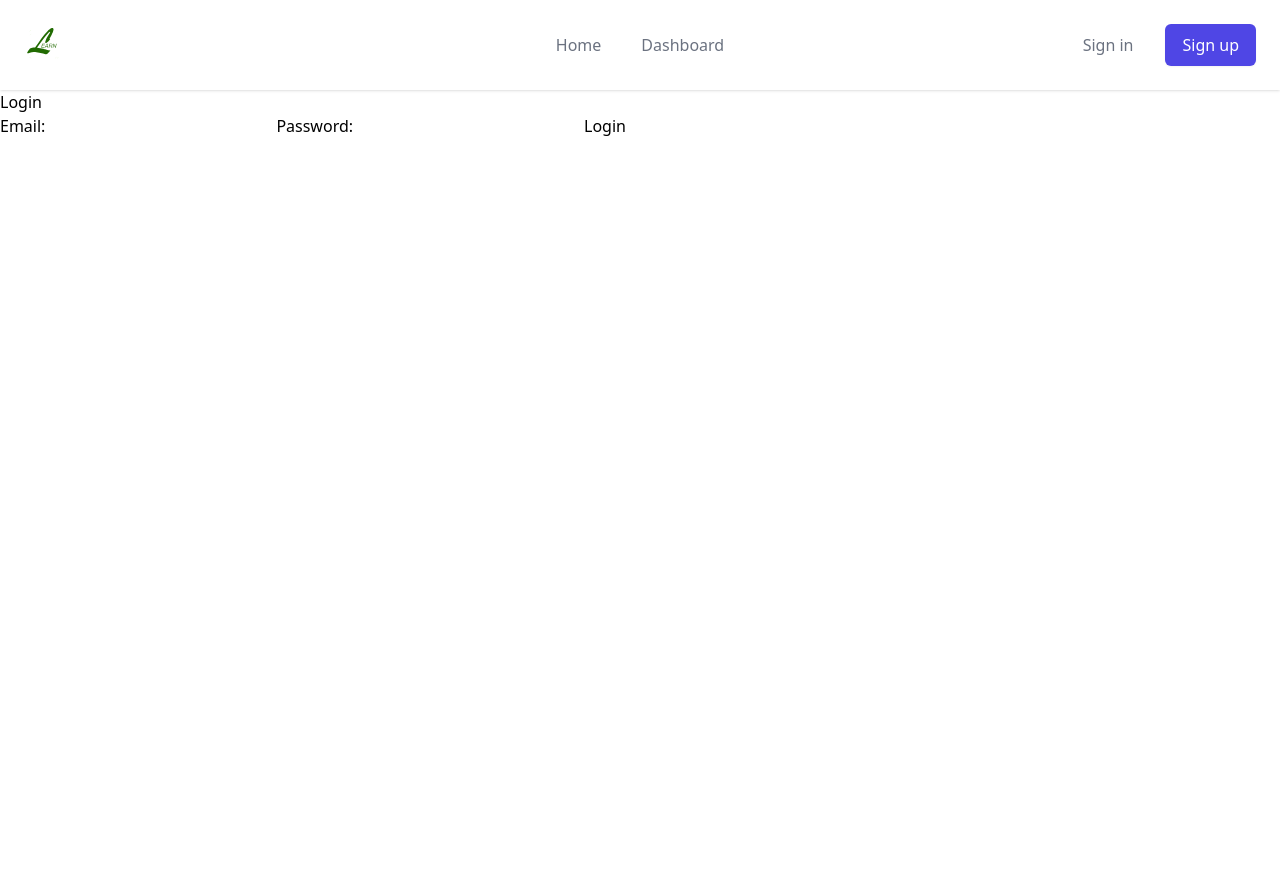
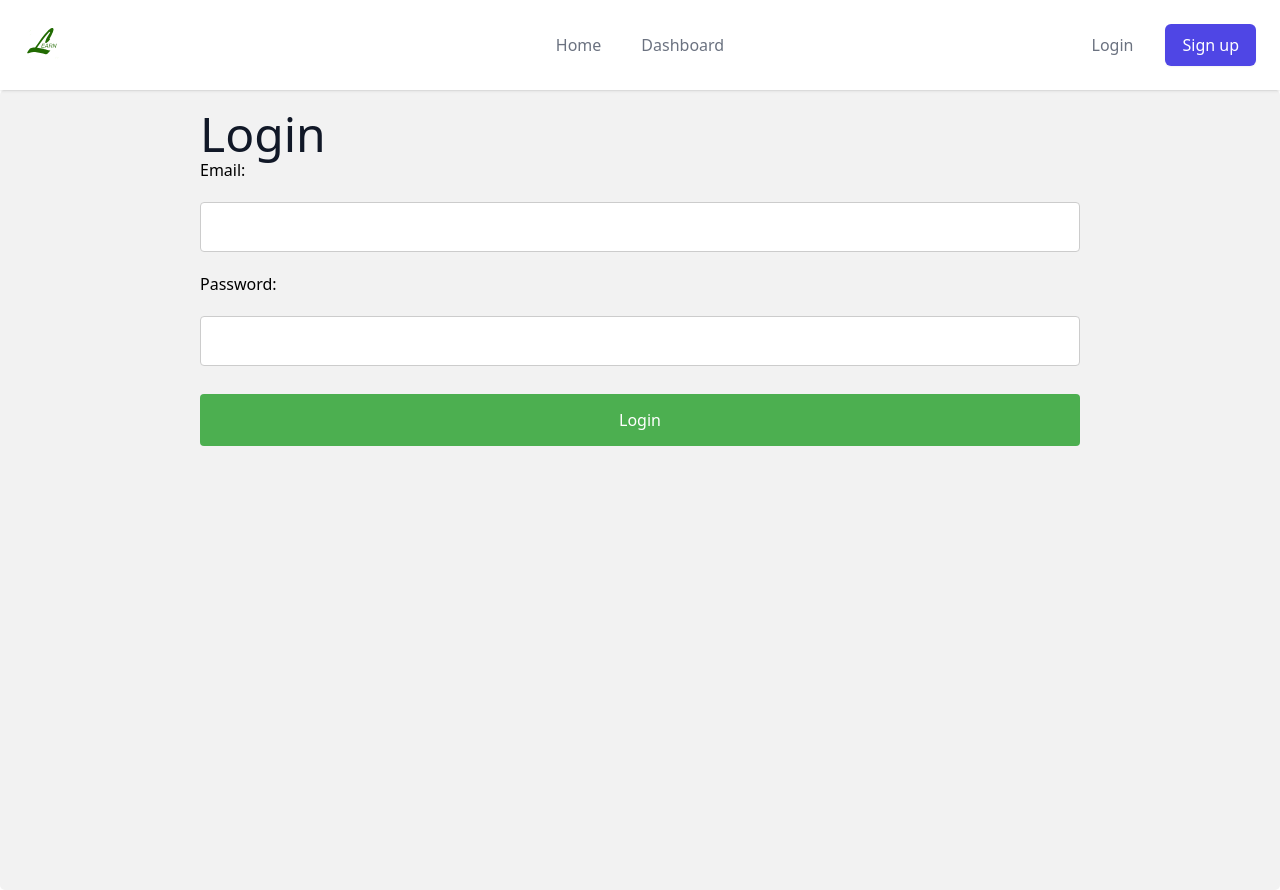
Before and after one commit to Annalartey/AltSchool-Second-Sem-Exams, a React (Vite) app: page /login in a window 1280 px wide. Before the commit the page ends 800 px from the top, so only its background shows below. Built offline with nearby package versions, Linux system fonts and the light colour scheme.

Commit message:
I made new changes

```diff
--- a/src/App.css
+++ b/src/App.css
@@ -216,3 +216,39 @@ h1{
   background-color: #45a049;
 }
 } */
+
+
+
+
+
+
+
+.form{
+  height: 100vh;
+  border-radius: 5px;
+  background-color: #f2f2f2;
+  padding: 20px 200px;
+}
+.form input{
+  width: 100%;
+  padding: 12px 20px;
+  margin: 20px 0;
+  display: inline-block;
+  border: 1px solid #ccc;
+  border-radius: 4px;
+  box-sizing: border-box;
+}
+.form button{
+  width: 100%;
+  background-color: #4CAF50;
+  color: white;
+  padding: 14px 20px;
+  margin: 8px 0;
+  border: none;
+  border-radius: 4px;
+  cursor: pointer;
+}
+
+.form button:hover {
+  background-color: #45a049;
+}
--- a/src/components/Header.jsx
+++ b/src/components/Header.jsx
@@ -1,36 +1,5 @@
-// import React from 'react'
 import {Link} from 'react-router-dom'
 import logo from '../images/logo.svg'
-
-// function Header() {
-//   return (
-//     <div className='App-header'>
-//       <div className='logo'>Learn</div>
-//       <nav>
-//         <Link to = "/"><ul>Home</ul></Link>
-//         <Link to = "/dashboard"><ul>Dashboard</ul></Link>
-//       </nav>
-//       <nav>
-//         <Link to = "/login"><ul>Login</ul></Link>
-//         <Link to = "/signup"><ul>Signup</ul></Link>
-//       </nav>
-//     </div>
-//   )
-// }
-
-// export default Header
-
-
-
-
-
-
-
-
-
-
-
-
 import React, { Fragment } from 'react'
 import { Popover, Transition } from '@headlessui/react'
 import {
@@ -49,7 +18,7 @@ export default function Header() {
                 <img
                   className="h-8 w-auto sm:h-10"
                   src={logo}
-                  alt=""
+                  alt="learn logo"
                 />
               </a>
             </div>
@@ -69,15 +38,14 @@ export default function Header() {
               </Link>
             </Popover.Group>
             <div className="hidden items-center justify-end md:flex md:flex-1 lg:w-0">
-              <a href="#" className="whitespace-nowrap text-base font-medium text-gray-500 hover:text-gray-900">
-                Sign in
-              </a>
-              <a
-                href="#"
+              <Link to="/login" className="whitespace-nowrap text-base font-medium text-gray-500 hover:text-gray-900">
+                Login
+              </Link>
+              <Link to="/signup"
                 className="ml-8 inline-flex items-center justify-center whitespace-nowrap rounded-md border border-transparent bg-indigo-600 px-4 py-2 text-base font-medium text-white shadow-sm hover:bg-indigo-700"
               >
                 Sign up
-              </a>
+              </Link>
             </div>
           </div>
         </div>
@@ -98,26 +66,25 @@ export default function Header() {
             <div className="divide-y-2 divide-gray-50 rounded-lg bg-white shadow-lg ring-1 ring-black ring-opacity-5">
               <div className="space-y-6 py-6 px-5">
                 <div className="grid grid-cols-2 gap-y-4 gap-x-8">
-                  <a href="#" className="text-base font-medium text-gray-900 hover:text-gray-700">
-                    Pricing
-                  </a>
+                  <Link to="/" className="text-base font-medium text-gray-900 hover:text-gray-700">
+                    Home
+                  </Link>
 
-                  <a href="#" className="text-base font-medium text-gray-900 hover:text-gray-700">
-                    Docs
-                  </a>
+                  <Link to="/dashboard" className="text-base font-medium text-gray-900 hover:text-gray-700">
+                    Dashboard
+                  </Link>
                 </div>
                 <div>
-                  <a
-                    href="#"
+                  <Link to="/login"
                     className="flex w-full items-center justify-center rounded-md border border-transparent bg-indigo-600 px-4 py-2 text-base font-medium text-white shadow-sm hover:bg-indigo-700"
                   >
-                    Sign up
-                  </a>
+                    Login
+                  </Link>
                   <p className="mt-6 text-center text-base font-medium text-gray-500">
-                    Existing customer?
-                    <a href="#" className="text-indigo-600 hover:text-indigo-500">
-                      Sign in
-                    </a>
+                    Not registered yet?
+                    <Link to="/signup" className="text-indigo-600 hover:text-indigo-500">
+                      Sign up
+                    </Link>
                   </p>
                 </div>
               </div>
--- a/src/components/Home.jsx
+++ b/src/components/Home.jsx
@@ -2,6 +2,8 @@ import React from 'react'
 import Header from './Header'
 import img1 from "../images/img1.jpg";
 import {Helmet} from 'react-helmet-async'
+import {Link} from 'react-router-dom'
+import "../App.css"
 
 function Home() {
   return (
@@ -19,24 +21,21 @@ function Home() {
 <main className="lg:relative">
         <div className="mx-auto w-full max-w-7xl pt-16 pb-20 text-center lg:py-48 lg:text-left">
           <div className="px-4 sm:px-8 lg:w-1/2 xl:pr-16">
-            <h1 className="text-4xl font-bold tracking-tight text-gray-900 sm:text-5xl md:text-6xl lg:text-5xl xl:text-6xl">
-              <span className="block xl:inline">Welcome to learn</span>{' '}
-              <span className="block text-indigo-600 xl:inline">the best learning world.</span>
+            <h1 className="text-4xl font-bold tracking-tight sm:text-5xl md:text-6xl lg:text-5xl xl:text-6xl">
+              <span className="block  text-gray-900 xl:inline">Welcome to learn...</span>{" "}
+              <span className="home_text block text-green-400 xl:inline">the best learning world.</span>
             </h1>
             <p className="mx-auto mt-3 max-w-md text-lg text-gray-500 sm:text-xl md:mt-5 md:max-w-3xl">
-              “What sculpture is to a block of marble, education is to the human soul.”
-            </p>
-            <p className="mx-auto mt-3 max-w-md text-lg text-gray-500 sm:text-xl md:mt-5 md:max-w-3xl">
-              -Joseph Addison
+               <span>“What sculpture is to a block of marble, education is to the human soul.”</span>
+              <span> -Joseph Addison</span>
             </p>
             <div className="mt-10 sm:flex sm:justify-center lg:justify-start">
               <div className="rounded-md shadow">
-                <a
-                  href="#"
+                <Link to="/login"
                   className="flex w-full items-center justify-center rounded-md border border-transparent bg-indigo-600 px-8 py-3 text-base font-medium text-white hover:bg-indigo-700 md:py-4 md:px-10 md:text-lg"
                 >
                   Get started
-                </a>
+                </Link>
               </div>
               <div className="mt-3 rounded-md shadow sm:mt-0 sm:ml-3">
                 <a
--- a/src/components/Login.jsx
+++ b/src/components/Login.jsx
@@ -1,6 +1,7 @@
 import React from 'react'
 import Header from './Header'
 import { useState } from 'react';
+import "../App.css"
 
 function Login() {
   const [email, setEmail] = useState('')
@@ -16,7 +17,8 @@ return (
   <div>
     <Header />
     <form onSubmit={handleSubmit} className='form'>
-      <h1>Login</h1>
+      <h1 className="sm:text-5xl md:text-4xl lg:text-4xl xl:text-4xl text-center block text-gray-900 xl:inline">Login</h1>
+      <div>
       <label>Email:</label>
       <input
       type='email'
@@ -29,7 +31,7 @@ return (
       onChange={(e) => setPassword(e.target.value)}
       value={password}
       />
-
+    </div>
 
       <button>Login</button>
   </form>
--- a/tailwind.config.cjs
+++ b/tailwind.config.cjs
@@ -9,5 +9,7 @@ module.exports = {
   theme: {
     extend: {},
   },
-  plugins: [],
+  plugins: [
+    require('@tailwindcss/forms')
+  ],
 }
```
